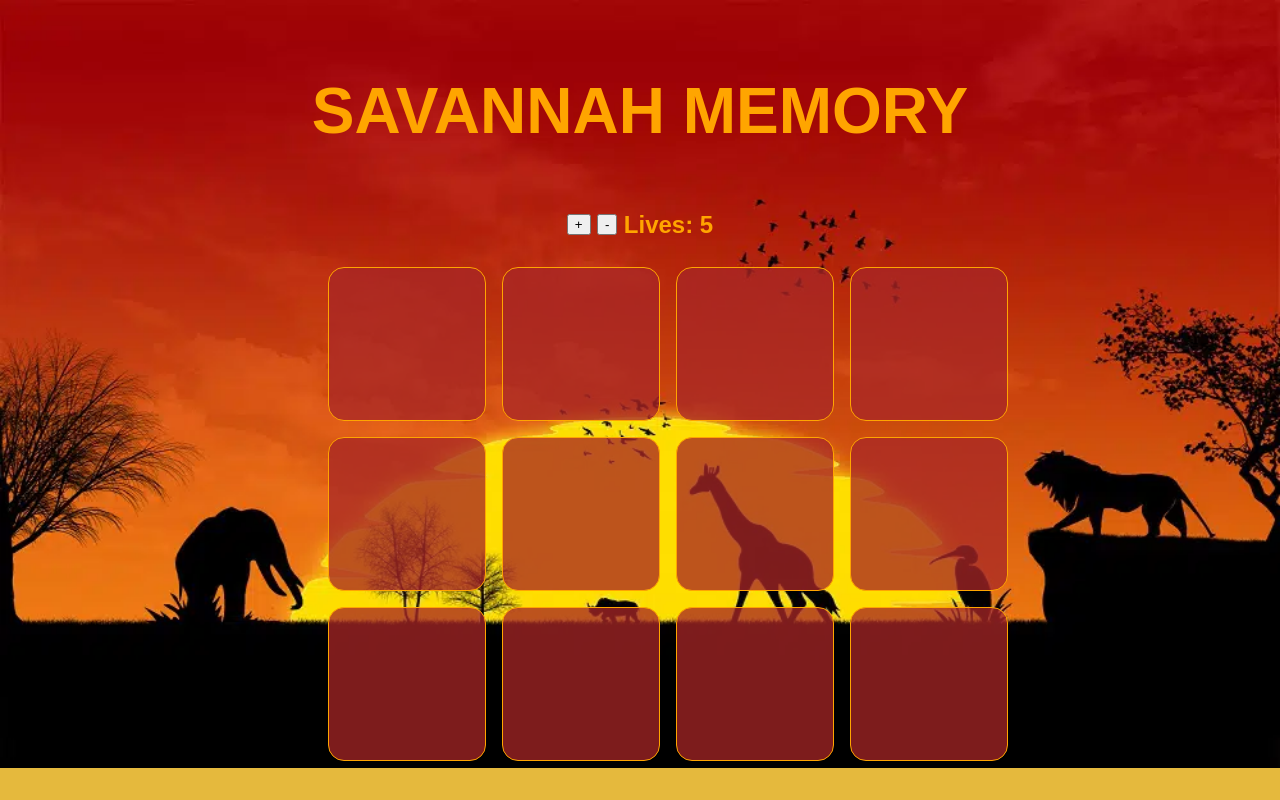
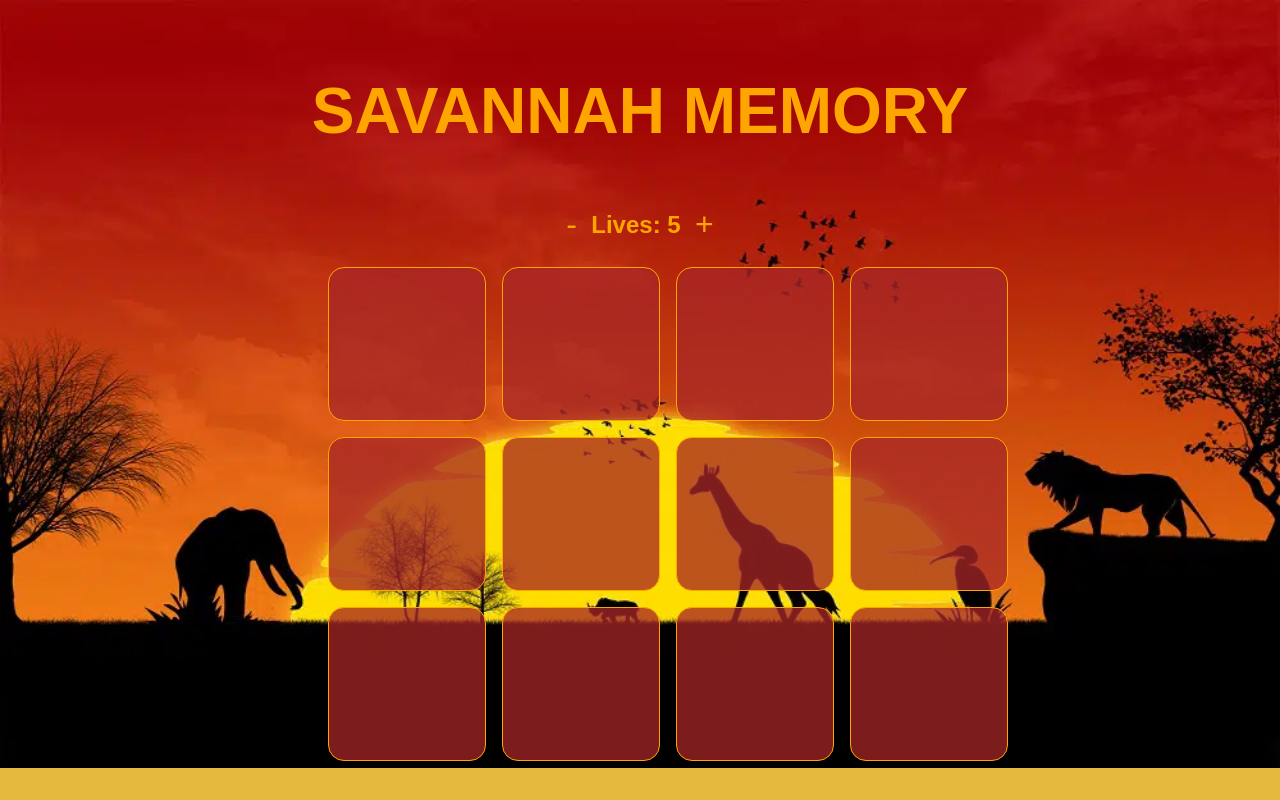
Before and after one commit to TiagoPadrao18/memory-game, a plain HTML site: page index.html in a window 1280 px wide. Drawn offline with Linux system fonts and the light colour scheme; a web font is replaced by a local one.

Commit message:
add style button

```diff
--- a/index.html
+++ b/index.html
@@ -11,13 +11,14 @@
 </head>
 <body>
     <audio autoplay loop>
-        <source src="audio/soundtrack.mp3" type="audio/mpeg">
+        <source src="./audio/soundtrack.mp3" type="audio/mpeg">
     </audio>
     <h1>SAVANNAH MEMORY</h1>
     <div class="lives">
-        <button id="lives-add">+</button>
+
         <button id="lives-sub">-</button>
         <h2>Lives: <span id="lives">5</span></h2>
+        <button id="lives-add">+</button>
     </div>
     <div id="grid"class="grid-container">
         <button class="grid-btn"></button>
--- a/style-components/style.css
+++ b/style-components/style.css
@@ -59,3 +59,12 @@ border: 1px solid orange;
   align-items: center;
   gap: .4rem;
 }
+
+.lives button{
+  background-color: transparent;
+  color: orange;
+ border: none;
+  padding: 0.5rem;
+  font-size: 2rem;
+  border-radius: 50%;
+}
```
Also changed, not shown: defeatScreen.html (added), winScreen.html (added).
